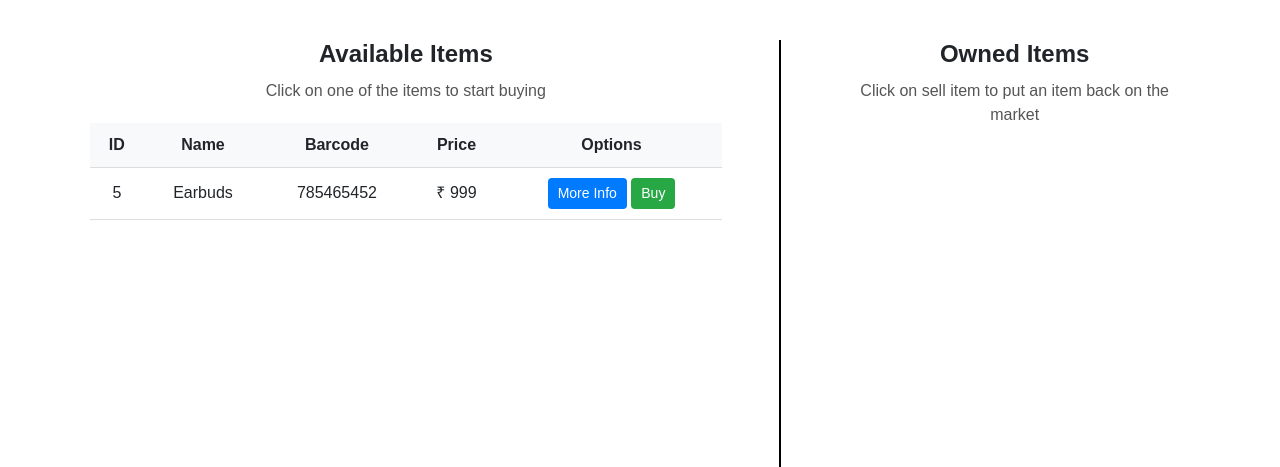
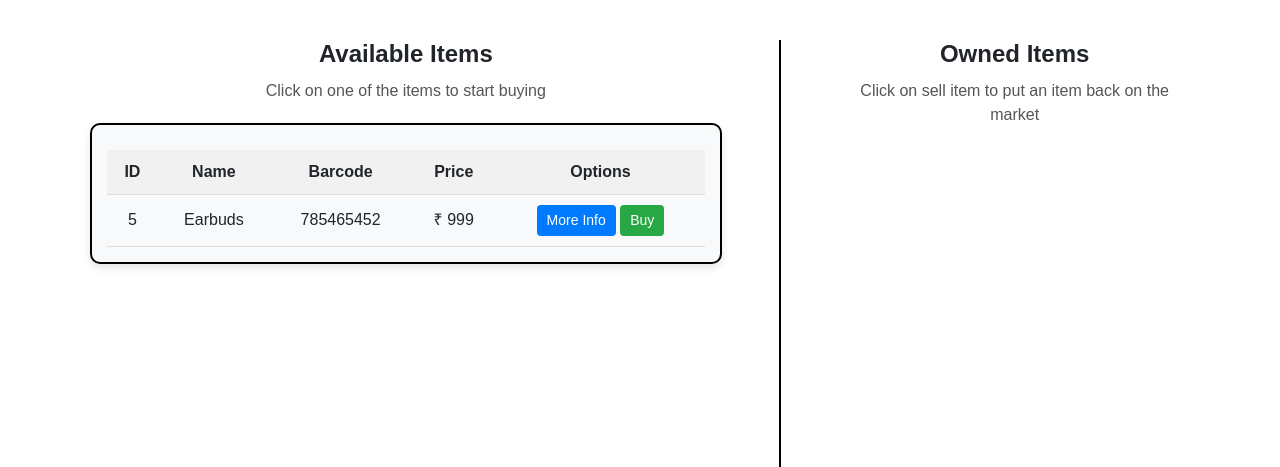
Before and after one commit to ayu014/FlaskMart, a Flask app: page /market in a window 1280 px wide. Shown: the part 57-524 px from the top of the page. Run offline with Flask 3, Linux system fonts and the light colour scheme; a user stored in the database is signed in; data comes from the database, SQL or seed files in the repository; both versions use the stored data as it was after the commit; some libraries are stand-ins or nearby versions.

Commit message:
box design

```diff
--- a/market/routes.py
+++ b/market/routes.py
@@ -34,7 +34,7 @@ def market_page():
 
     items = Item.query.filter_by(owner=None).all()
     owned_items = Item.query.filter_by(owner=current_user.id).all()
-    return render_template("market.html",items = items, buy_form= buy_form, owned_items = owned_items)
+    return render_template("market.html",items = items, buy_form= buy_form, owned_items = owned_items, sell_form = sell_form)
 
 @app.route("/register", methods = ['GET','POST'])
 def register_page():
--- a/market/static/css/market.css
+++ b/market/static/css/market.css
@@ -113,3 +113,37 @@
 .owned-items-list .list-group-item:hover {
     background-color: #f1f1f1;
 }
+
+
+/* New style */
+/* Wrapper for Table with Border */
+.table-container {
+    border: 2px solid #000; /* Solid black border */
+    border-radius: 10px; /* Curved corners */
+    padding: 15px; /* Space inside the border */
+    background-color: #f8f9fa; /* Light gray background for contrast */
+    box-shadow: 0 4px 8px rgba(0, 0, 0, 0.1); /* Subtle shadow for depth */
+    margin-top: 20px;
+}
+
+/* Table Styling */
+.items-table {
+    width: 100%;
+    border-collapse: collapse;
+}
+
+.items-table th,
+.items-table td {
+    text-align: center;
+    padding: 10px;
+    border-bottom: 1px solid #ddd;
+}
+
+.items-table th {
+    background-color: #f1f1f1;
+    font-weight: bold;
+}
+
+.items-table tr:hover {
+    background-color: #e9ecef; /* Highlight row on hover */
+}
--- a/market/templates/market.html
+++ b/market/templates/market.html
@@ -14,6 +14,8 @@
         <div class="col-md-7 available-items-section">
             <h2 class="section-title">Available Items</h2>
             <p class="section-description">Click on one of the items to start buying</p>
+            <!-- New Wrapper Div for Styling -->
+            <div class="table-container">
                 <table class="items-table">
                     <thead>
                         <tr>
@@ -41,6 +43,8 @@
                     </tbody>
                 </table>
             </div>
+        </div>
+
 
         <!-- Vertical Line -->
         <div class="col-md-1 vertical-divider">
@@ -53,7 +57,7 @@
             <p class="section-description">Click on sell item to put an item back on the market</p>
             <ul class="owned-items-list">
                 {% for item in owned_items %}
-                    <li class="list-group-item">{{ item.name }} - ₹{{ item.price }}</li>
+                    <li class="list-group-item">{{ item.name }}</li>
                 {% endfor %}
             </ul>
         </div>
```
Also changed, not shown: instance/market.db. Lines whose indentation alone changed are shown as unchanged.
